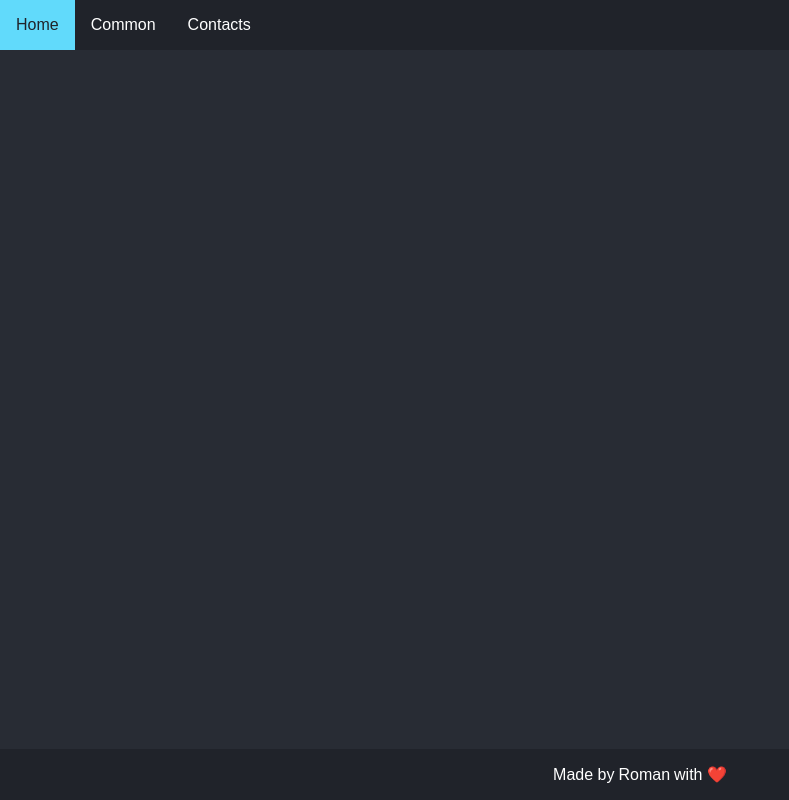
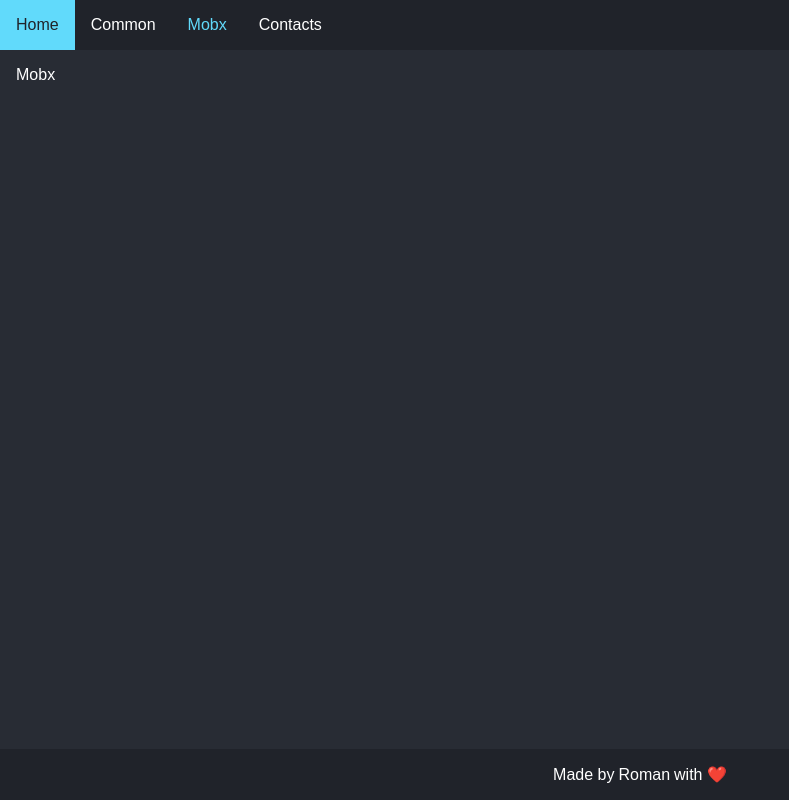
Before and after one commit to Hellek/react-learn, a React (Create React App) app: page /#/mobx in a window 1280 px wide. Shown: the whole page, without its empty margins (0-789 px from the left). Built offline with nearby package versions, Linux system fonts and the light colour scheme.

Commit message:
feat: add mobx page

```diff
--- a/src/App.js
+++ b/src/App.js
@@ -2,6 +2,7 @@ import { HashRouter as Router, Switch, Route } from 'react-router-dom'
 import Home from './pages/Home'
 import Common from './pages/Common'
 import Contacts from './pages/Contacts'
+import Mobx from './pages/Mobx'
 import Header from './components/Header'
 import Footer from './components/Footer'
 
@@ -14,6 +15,7 @@ function App() {
         <Switch>
           <Route exact path='/' component={Home} />
           <Route exact path='/common' component={Common} />
+          <Route exact path='/mobx' component={Mobx} />
           <Route exact path='/contacts' component={Contacts} />
         </Switch>
       </main>
--- a/src/components/Header.js
+++ b/src/components/Header.js
@@ -13,6 +13,11 @@ const Header = () => (
     >Common</NavLink>
 
     <NavLink
+      to={'/mobx'}
+      exact
+    >Mobx</NavLink>
+
+    <NavLink
       to={'/contacts'}
       exact
     >Contacts</NavLink>
--- /dev/null
+++ b/src/pages/Mobx.js
@@ -0,0 +1,7 @@
+const Mobx = () => (
+  <div>
+    Mobx
+  </div>
+)
+
+export default Mobx
```
